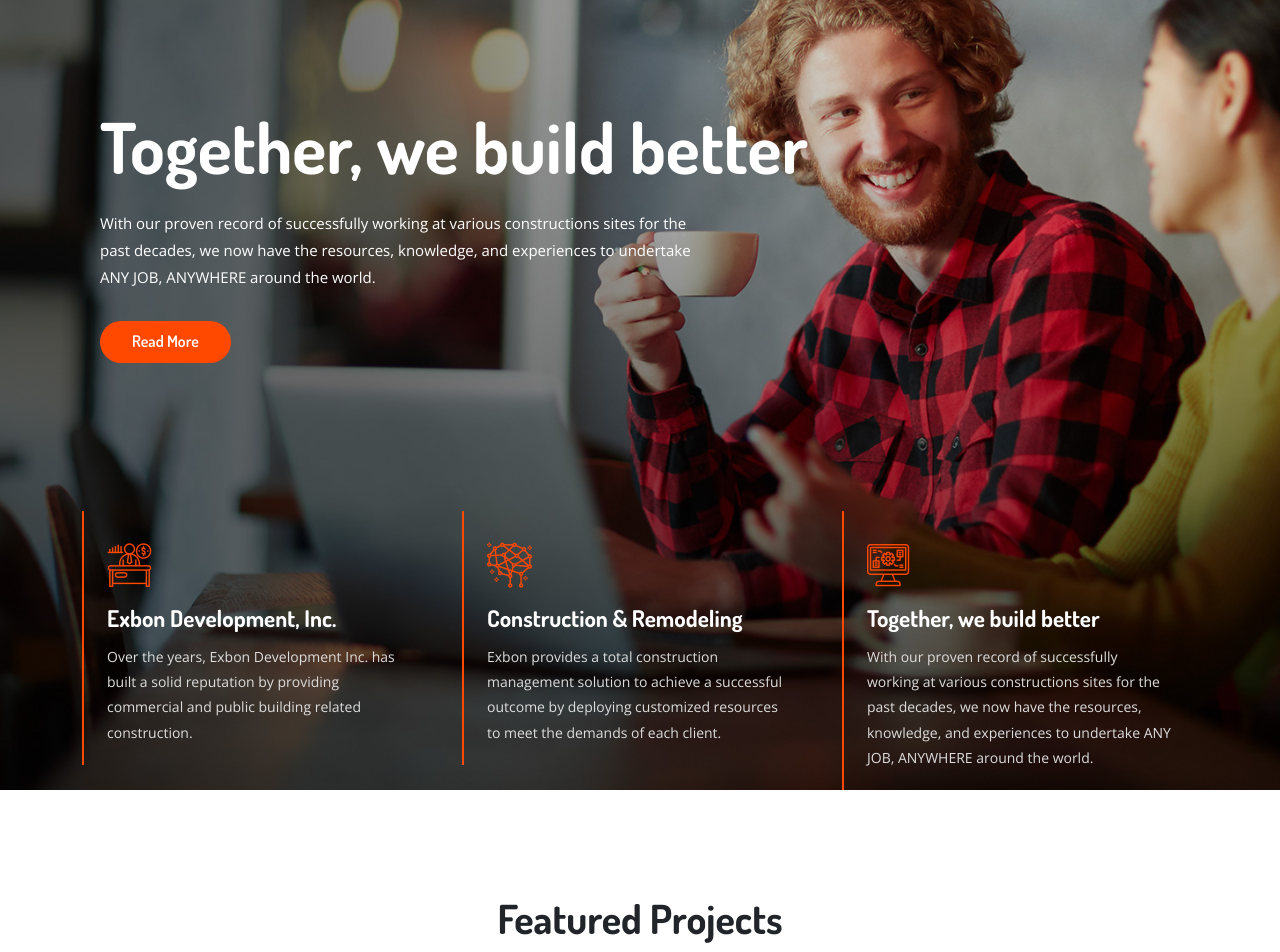
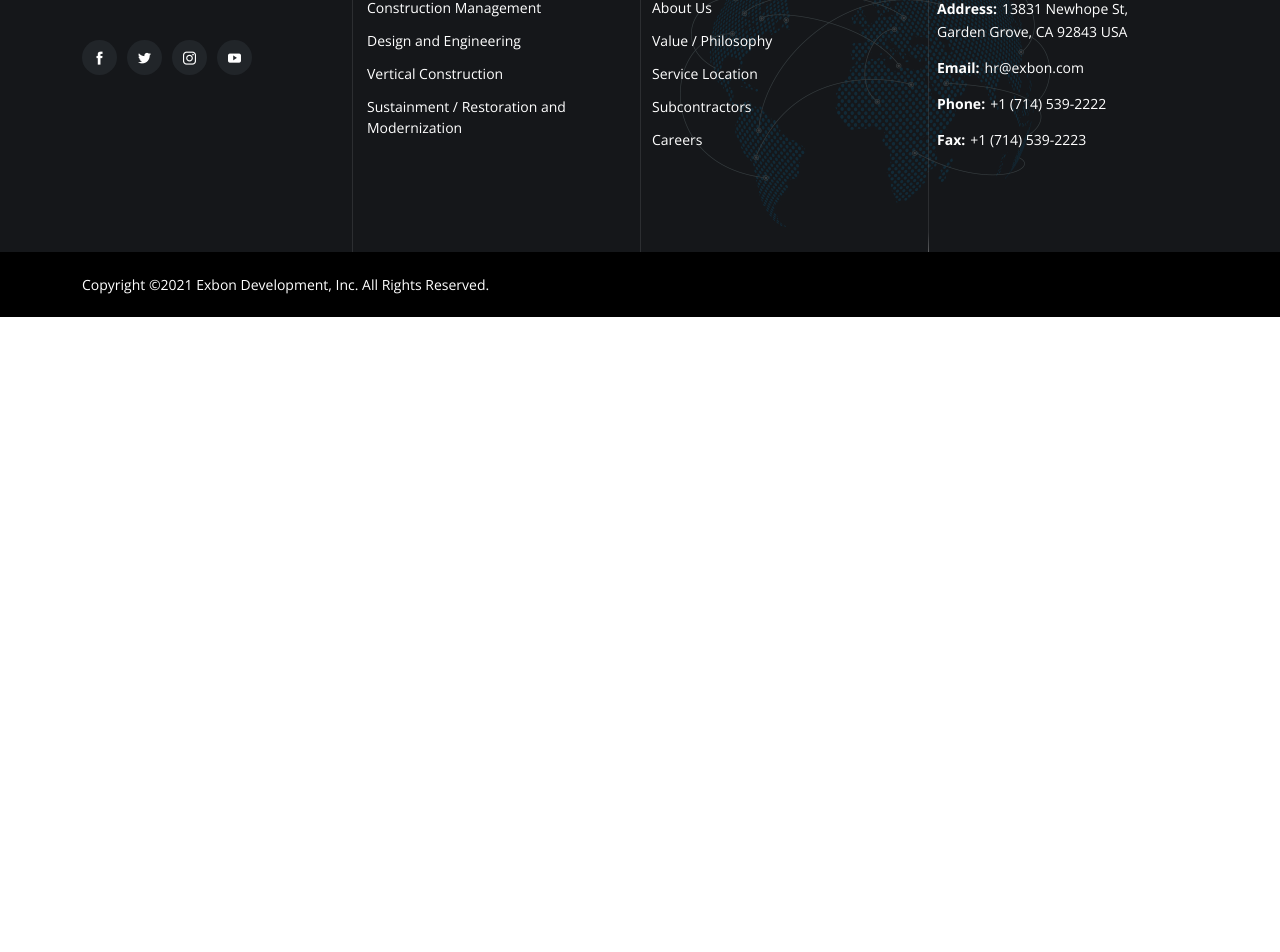
Before and after one commit to HyunM/exbon-bariton, a Next.js app: page / in a window 1280 px wide. Shown: the part 160-1112 px from the top of the page. After the commit the page ends 800 px from the top, so only its background shows below. Built offline with nearby package versions, Linux system fonts and the light colour scheme.

Commit message:
+1 added on Footer

```diff
--- a/components/Layouts/Footer.js
+++ b/components/Layouts/Footer.js
@@ -125,11 +125,11 @@ class Footer extends Component {
                   </li>
                   <li>
                     <span>Phone:</span>
-                    (714) 539-2222
+                    +1 (714) 539-2222
                   </li>
                   <li>
                     <span>Fax:</span>
-                    (714) 539-2223
+                    +1 (714) 539-2223
                   </li>
                 </ul>
               </div>
--- a/pages/index.js
+++ b/pages/index.js
@@ -17,7 +17,7 @@ class Index extends Component {
     return (
       <>
         <Navbar />
-        <MainBanner />
+        {/* <MainBanner /> */}
         {/* <About />
         <Services />
         <Webinar />
@@ -26,7 +26,7 @@ class Index extends Component {
         <PricingCard />
         <BlogPost />
         <FreeTrialForm /> */}
-        <Team />
+        {/* <Team /> */}
         <Footer />
       </>
     );
```
